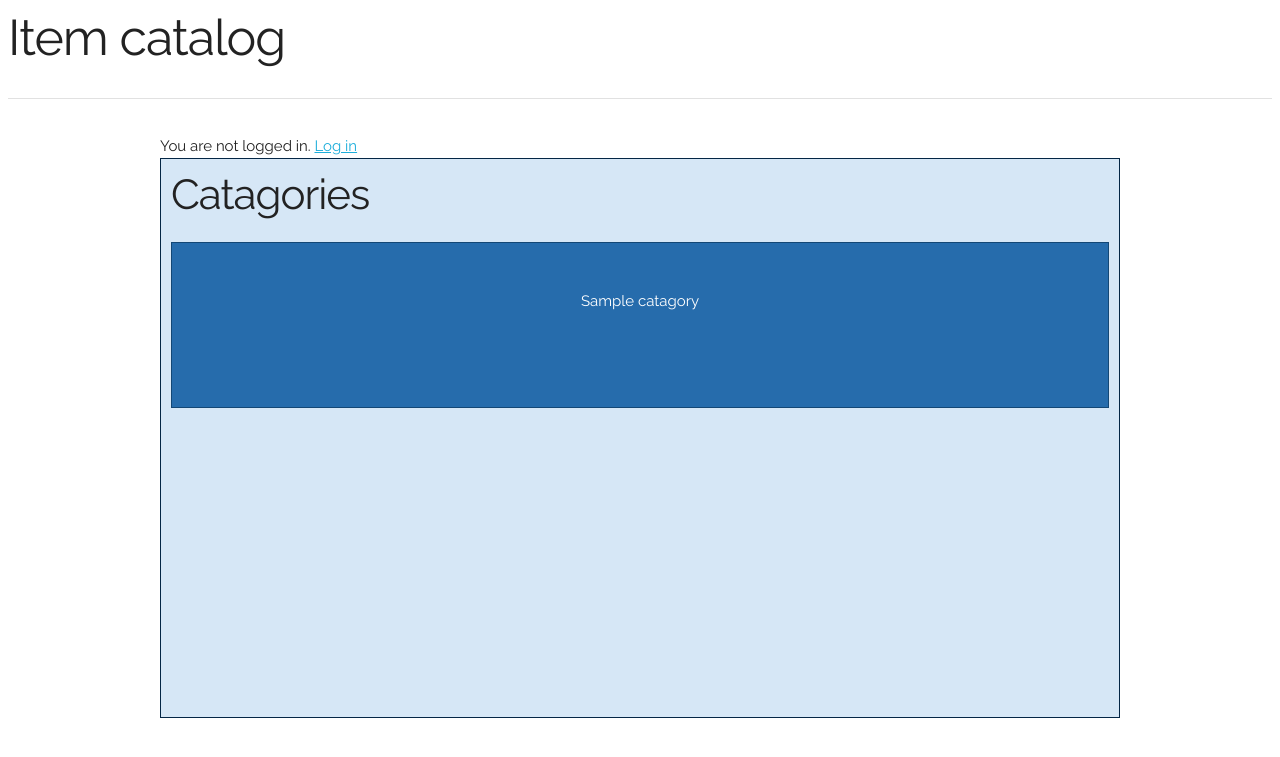
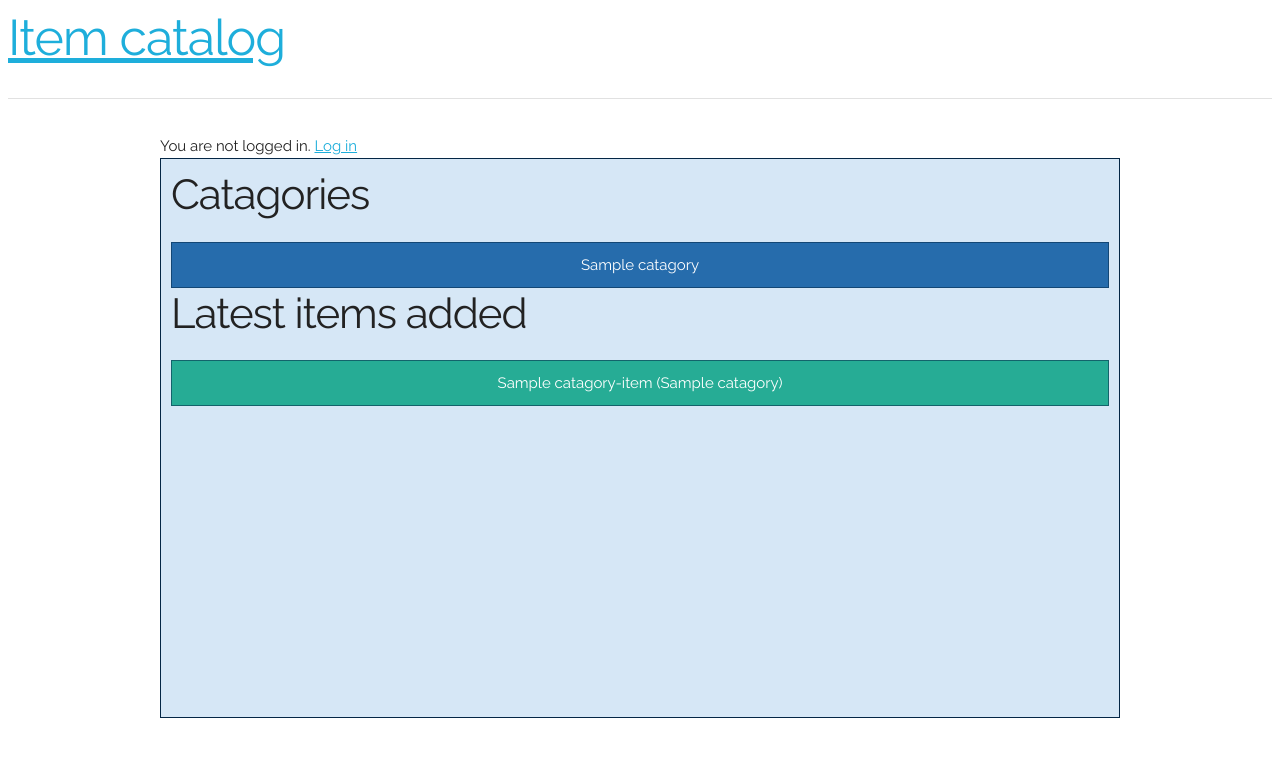
Before and after one commit to runar-rkmedia/catalog, a Flask app: page / in a window 1280 px wide. Shown: the top 757 px of the page. Run offline with Flask 2, Linux system fonts and the light colour scheme; tables that the repository leaves empty hold one stand-in row (values such as "Sample post"); parts of the project's set-up code (start-up, migrations or seed data) failed here and were passed over; some libraries are stand-ins or nearby versions.

Commit message:
item-styling

```diff
--- a/app.py
+++ b/app.py
@@ -11,7 +11,7 @@ from flask import (
     jsonify,
     render_template
 )
-from flask.ext.misaka import Misaka # noqa
+from flask_misaka import Misaka # noqa
 from sqlalchemy.orm.exc import NoResultFound
 from flask_dance.contrib.github import (
     make_github_blueprint,
@@ -113,7 +113,7 @@ def logout():
     """Log out user."""
     logout_user()
     flash("You have logged out")
-    return redirect(url_for("index"))
+    return redirect(url_for("view_catalog"))
 
 
 @app.route('/login')
@@ -123,10 +123,17 @@ def login():
 
 
 @app.route('/')
-def index():
+def view_catalog():
     """View for home."""
     catagories = Catagory.query.all()
-    return render_template('catalogs.html', catagories=catagories)
+    items = CatagoryItem.query.all()
+    print(items)
+    return render_template(
+        'catalogs.html',
+        catagories=catagories,
+        items=items,
+        item_show_catagory=True,
+        )
 
 
 @app.route('/json/catalog/catalog/')
@@ -141,7 +148,6 @@ def view_catagory(catagory):
     """View for catagories."""
     catagory = Catagory.query.filter_by(name=catagory).first()
     items = CatagoryItem.query.filter_by(catagory_id=catagory.id).all()
-    print(items)
     return render_template('catagory.html', catagory=catagory, items=items)
 
 
@@ -163,18 +169,18 @@ def view_catagory_new():
             flash(e)
         else:
             flash("Successfully created catagory.")
-            return redirect(url_for('index'))
+            return redirect(url_for('view_catalog'))
     return render_template('new_catagory.html')
 
 
 @app.route('/edit/catalog/<catagory>/')
-def view_catagory__edit(catagory):
+def view_catagory_edit(catagory):
     """View for editing a catagory."""
     return 'Editing catagory {!s}'.format(catagory)
 
 
 @app.route('/delete/catalog/<catagory>/')
-def view_catagory__delete(catagory):
+def view_catagory_delete(catagory):
     """View for deleting a catagory."""
     return 'Deleting catagory {!s}'.format(catagory)
 
@@ -183,6 +189,12 @@ def view_catagory__delete(catagory):
 def view_catagory_item(catagory, item):
     """View an item under a catagory."""
     return 'catagory {!s} {!s}'.format(catagory, item)
+
+
+@app.route('/new/catalog/<catagory>')
+def view_catagory_new_item(catagory):
+    """Create a new item under a catagory."""
+    return 'catagory {!s}'.format(catagory)
 
 
 @app.route('/edit/catalog/<catagory>/<item>')
--- a/assets/scss/style.scss
+++ b/assets/scss/style.scss
@@ -12,6 +12,9 @@ body {
     &:before {
         content: 'myLogo';
     }
+}
+.no-display{
+  display: none;
 }
 .relative{
   position: relative;
@@ -28,6 +31,9 @@ body {
   color: white;
   text-align: center;
   padding: 10px;
+  border: 1px solid rgba(#042849, 0.55);
+}
+.tile{
   flex-grow: 1;
   width: 25%;
   @media (max-width: 700px){
@@ -36,9 +42,24 @@ body {
   @media (max-width: 400px){
     width: 100%;
   }
+}
+.tiles{
+  display: flex;
+  flex-wrap: wrap;
+}
+.item{
+  background-color: #26ac95;
+  color: white;
+  text-align: center;
+  padding: 10px;
   border: 1px solid rgba(#042849, 0.55);
-  padding-top: 5%;
-  padding-bottom: 10%;
+}
+.item-expand{
+  font-size: 18px;
+  margin: 3px 0;
+  width: 100%;
+  background-color: #1f7d6d;
+  text-align: left;
 }
 
 .catagory_desc{
@@ -46,8 +67,6 @@ body {
 }
 
 .catagories{
-  display: flex;
-  flex-wrap: wrap;
 }
 
 div.connect {
--- a/static/css/style.css
+++ b/static/css/style.css
@@ -9,6 +9,9 @@ body {
 
     .logo:before {
       content: 'myLogo'; }
+
+.no-display {
+  display: none; }
 
   .relative {
     position: relative; }
@@ -25,26 +28,40 @@ body {
         color: white;
         text-align: center;
         padding: 10px;
+        border: 1px solid rgba(4, 40, 73, 0.55); }
+
+        .tile {
           flex-grow: 1;
-      width: 25%;
-      border: 1px solid rgba(4, 40, 73, 0.55);
-      padding-top: 5%;
-      padding-bottom: 10%; }
+          width: 25%; }
           @media (max-width: 700px) {
-        .catagory {
+            .tile {
               width: 33%;   }
 }
             @media (max-width: 400px) {
-          .catagory {
+              .tile {
                 width: 100%;   }
 }
 
+.tiles {
+  display: flex;
+  flex-wrap: wrap; }
+
+  .item {
+    background-color: #26ac95;
+    color: white;
+    text-align: center;
+    padding: 10px;
+    border: 1px solid rgba(4, 40, 73, 0.55); }
+
+    .item-expand {
+      font-size: 18px;
+      margin: 3px 0;
+      width: 100%;
+      background-color: #1f7d6d;
+      text-align: left; }
+
       .catagory_desc {
         min-width: 100%; }
-
-  .catagories {
-    display: flex;
-    flex-wrap: wrap; }
 
         div.connect {
           font-size: 1.1em; }
--- /dev/null
+++ b/static/js/item.js
@@ -0,0 +1,70 @@
+function loadData() {
+
+    var $body = $('catagory');
+    // var $wikiElem = $('#wikipedia-links');
+    // var $nytHeaderElem = $('#nytimes-header');
+    // var $nytElem = $('#nytimes-articles');
+    // var $greeting = $('#greeting');
+    // var $bgimg = $('#bgimg');
+    // var $streetInput = $('#street');
+    // var $cityInput = $('#city');
+    // var streetInput = $('#street').val();
+    // var cityInput = $('#city').val();
+
+    // clear out old data before new request
+    // $nytElem.html('');
+    // $wikiElem.html('');
+
+    // load streetview
+    // $bgimg.attr('src', 'http://maps.googleapis.com/maps/api/streetview?size=600x300&location=' + ',' + streetInput + cityInput);
+
+
+    get_NYT_articles('Washington', $body);
+
+
+
+    return false;
+}
+
+
+function get_NYT_articles(searchTerm, div) {
+    var url = "https://api.nytimes.com/svc/search/v2/articlesearch.json";
+    url += '?' + $.param({
+        'api-key': "4783a51876ec44dc80dfa6f6b8c70abb",
+        'q': searchTerm,
+        'fq': "type_of_material:'Article'",
+        'fl': "headline,lead_paragraph,type_of_material,web_url"
+    });
+    $.getJSON(url, function(result) {
+      console.log(result);
+            // var articles = [];
+            // $.each(result.response.docs, function(key, value) {
+            //     var headline = value.headline.main.split(";");
+            //     articles.push("<li><a href='" + value.web_url + "'>" + headline[0] + "<br /><small>" + headline[1] + "</small>" + "</a><p class'nytimes-lead_paragraph>" + value.lead_paragraph + "</p></li>");
+            //     console.log('value' + value);
+            // });
+            // if (articles.length < 1) {
+            //     div.append("Could not find any articles for this location.");
+            //
+            // }
+            // div.append(articles.join(""));
+        });
+
+}
+// loadData();
+// $('#form-container').submit(loadData);
+
+
+function itemDisplayMore(id, totalDivs) {
+    for (var i = 1; i <= totalDivs; i++) {
+        var thisItem = $('#item-' + i);
+        var moreItem = thisItem.children('div.item-more');
+        if (i === id) {
+            moreItem.css('display', 'block');
+            thisItem.addClass('item-expand');
+        } else {
+            moreItem.css('display', 'none');
+            thisItem.removeClass('item-expand');
+        }
+    }
+}
--- a/templates/base.html
+++ b/templates/base.html
@@ -2,12 +2,14 @@
 <head>
     <title>Catalogs</title>
     <link rel="stylesheet" href="https://cdnjs.cloudflare.com/ajax/libs/skeleton/2.0.4/skeleton.min.css"/>
+    <script src="https://cdnjs.cloudflare.com/ajax/libs/jquery/3.2.1/jquery.min.js"></script>
     <link href="https://fonts.googleapis.com/css?family=Raleway" rel="stylesheet">
     <script src="https://use.fontawesome.com/13a615c5db.js"></script>
+    <script src="{{url_for('static', filename='js/item.js')}}"></script>
     <link rel="stylesheet" href="{{ url_for('static', filename='css/style.css') }}">
 </head>
 <div class="row header">
-    <h1>Item catalog</h1>
+    <a href="{{ url_for("view_catalog") }}" class="header-link"><h1>Item catalog</h1></a>
     <hr>
 </div>
 <div class="flash container"><div class="row flash-messages">{% with messages = get_flashed_messages() %}
--- a/templates/catalogs.html
+++ b/templates/catalogs.html
@@ -9,11 +9,16 @@
 {% endif %}
 
 {% if catagories %}
-<div class="catagories">
+<div class="catagories tiles">
   {% for catagory in catagories %}
-  <div class="catagory" style="cursor: pointer;" onclick="window.location='{{url_for('view_catagory',catagory=catagory.name)}}';">
+  <div class="catagory tile" style="cursor: pointer;" onclick="window.location='{{url_for('view_catagory',catagory=catagory.name)}}';">
         {{ catagory.name }}
   </div>
   {% endfor %}</div>
 {% endif %}
+
+{% if items %}
+<h2>Latest items added</h2>
+{%include 'items.html'%}
+{% endif %}
 {% endblock %}
--- /dev/null
+++ b/templates/items.html
@@ -0,0 +1,20 @@
+{% if items %}
+    <div class="items tiles">
+        {% for item in items %}
+                <div id="item-{{ loop.index }}" class="item tile" onclick="itemDisplayMore({{ loop.index }},{{items|count}})">
+                  <div class="item-name">{{ item.name }}
+                  {% if item_show_catagory %}
+                  <span class="item-catagory">({{ item.catagory.name }})</span>
+                  {% endif %}</div>
+                  <div class="item-more no-display">
+                    <div class="item-desc">{{ item.description }}</div>
+                    <div class="add-item-button">
+                      <a href="{{url_for('view_catagory_new_item',catagory=item.catagory.name)}}">
+                        <i class="fa fa-plus-circle" aria-hidden="true"></i>
+                      </a>
+                    </div>
+                  </div>
+                </div>
+        {% endfor %}
+    </div>
+{% endif %}
```
Also changed, not shown: templates/catagory.html (+2 -8 lines). Lines whose indentation alone changed are shown as unchanged.
